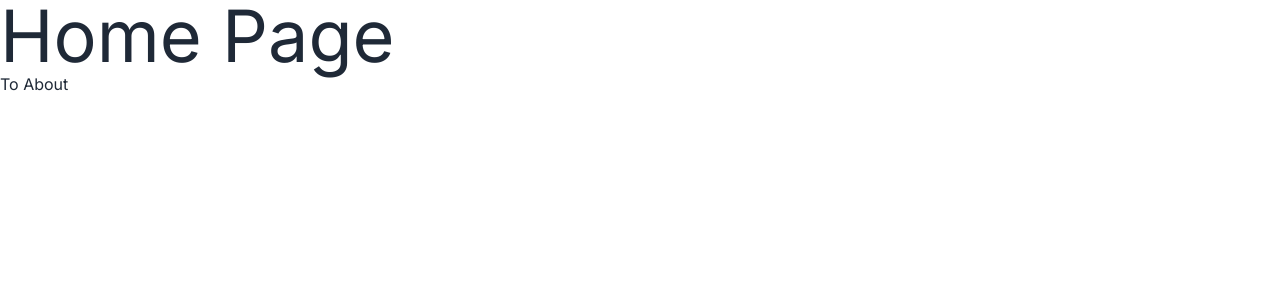
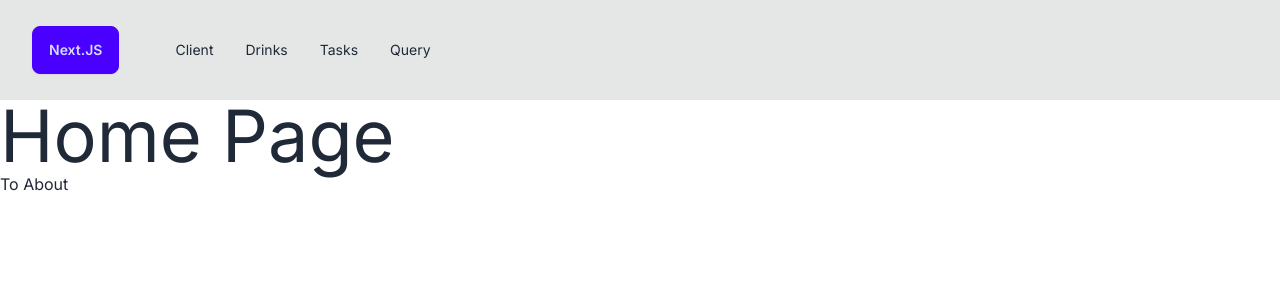
Before and after one commit to 44-av/nextjs-openai, a Next.js app in the folder sample-app/: page / in a window 1280 px wide. Shown: the top 300 px of the page. Built offline with nearby package versions, Linux system fonts and the light colour scheme.

Commit message:
implement layout

```diff
--- a/sample-app/app/layout.js
+++ b/sample-app/app/layout.js
@@ -1,5 +1,6 @@
 import { Inter } from "next/font/google";
 import "./globals.css";
+import Navbar from "@/components/Navbar";
 
 const inter = Inter({ subsets: ["latin"] });
 
@@ -11,7 +12,11 @@
 export default function RootLayout({ children }) {
   return (
     <html lang="en">
-      <body className={inter.className}>{children}</body>
+      <body className={inter.className}>
+        <Navbar />
+        {children}
+        <main className="px-8 py-20 max-w-6xl mx-auto"></main>
+      </body>
     </html>
   );
 }
--- /dev/null
+++ b/sample-app/components/Navbar.jsx
@@ -0,0 +1,44 @@
+import Link from "next/link";
+
+const links = [
+  {
+    href: "/client",
+    label: "client",
+  },
+  {
+    href: "/drinks",
+    label: "drinks",
+  },
+  {
+    href: "/tasks",
+    label: "tasks",
+  },
+  {
+    href: "/query",
+    label: "query",
+  },
+];
+
+const Navbar = () => {
+  return (
+    <nav className="bg-base-300 py-4">
+      <div className="navbar px-8 max-6xl mx-auto flex-col sm:flex-row">
+        <Link href={"/"} className="btn btn-primary">
+          Next.JS
+        </Link>
+        <ul className="menu menu-horizontal md:ml-8">
+          {links.map((link) => {
+            return (
+              <li key={link.href}>
+                <Link href={link.href} className="capitalize">
+                  {link.label}
+                </Link>
+              </li>
+            );
+          })}
+        </ul>
+      </div>
+    </nav>
+  );
+};
+export default Navbar;
```
